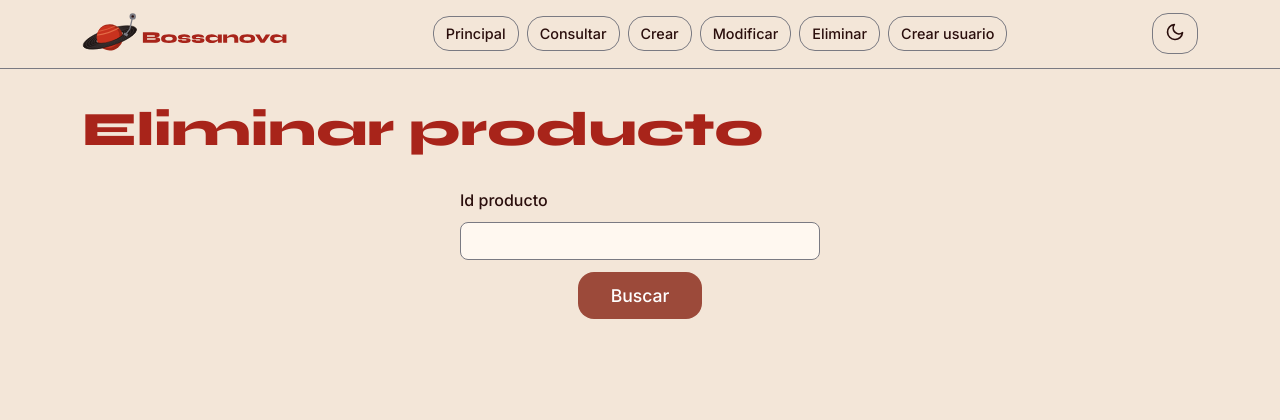
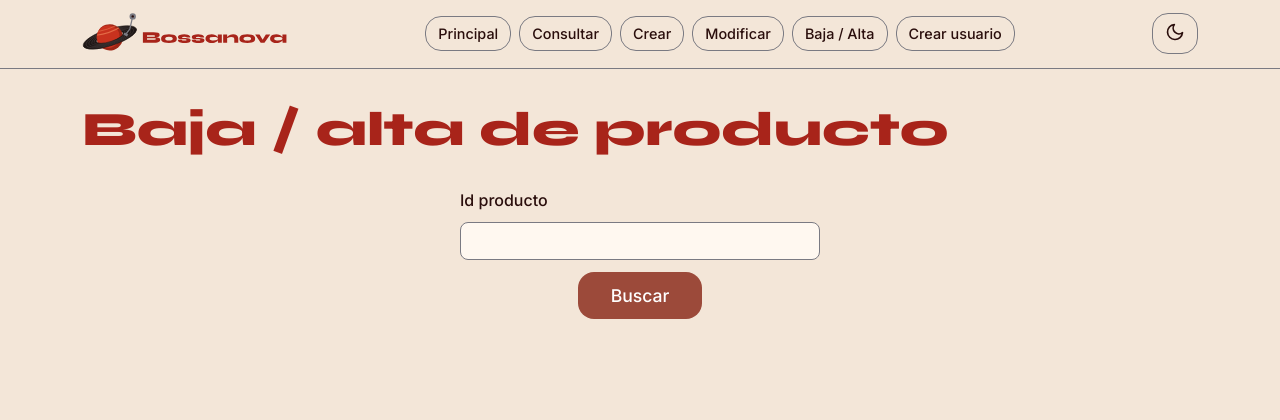
Before and after one commit to Agusgrandon/Bossanova-tienda-de-musica, a Node server app: page /dashboard/baja in a window 1280 px wide. Shown: the top 420 px of the page. Run offline with Node 20, Linux system fonts and the light colour scheme.

Commit message:
Baja/Alta: renombro eliminarProducto a darDeBajaProducto y ajusto los textos de la vista

```diff
--- a/back/src/api/controllers/product.controllers.js
+++ b/back/src/api/controllers/product.controllers.js
@@ -112,7 +112,7 @@ export const modificarProducto = async (req, res) => {
 /*=========
 BAJA LÓGICA
 =========*/
-export const eliminarProducto = async (req, res) => {
+export const darDeBajaProducto = async (req, res) => {
     const id = req.id;
 
     try {
--- a/back/src/api/routes/product.routes.js
+++ b/back/src/api/routes/product.routes.js
@@ -1,7 +1,7 @@
 // rutas de los productos
 import { Router } from "express";
 import { validarId, validarProducto } from "../middlewares/middlewares.js";
-import { activarProducto, crearProducto, eliminarProducto, modificarProducto, obtenerProductoId, obtenerProductos, obtenerProductosActivos } from "../controllers/product.controllers.js";
+import { activarProducto, crearProducto, darDeBajaProducto, modificarProducto, obtenerProductoId, obtenerProductos, obtenerProductosActivos } from "../controllers/product.controllers.js";
 
 const router = Router();
 
@@ -33,7 +33,7 @@ router.put("/:id", validarId, validarProducto, modificarProducto);
 /*==================
 DELETE (baja lógica)
 ==================*/
-router.delete("/:id", validarId, eliminarProducto);
+router.delete("/:id", validarId, darDeBajaProducto);
 
 /*=============
 PATCH (activar)
--- a/back/src/public/js/delete.js
+++ b/back/src/public/js/delete.js
@@ -36,7 +36,7 @@ getProductForm.addEventListener("submit", async (event) => {
     }
 });
 
-// Card con botón Eliminar (si está activo) o Activar (si está inactivo)
+// Card con botón Dar de baja (si está activo) o Activar (si está inactivo)
 function renderizarProducto(producto) {
     contenedorProductos.innerHTML = `
         <div class="col-12 col-sm-6 col-md-4 col-lg-3">
@@ -48,13 +48,13 @@ function renderizarProducto(producto) {
                     ${producto.artista ? `<p class="card-artista">${producto.artista}</p>` : ""}
                     <p class="card-precio">$${Number(producto.precio).toLocaleString("es-AR")}</p>
                     ${producto.activo ? "" : `<p class="card-tipo card-inactivo">Inactivo</p>`}
-                    <button type="button" class="boton" id="btn-estado">${producto.activo ? "Eliminar" : "Activar"}</button>
+                    <button type="button" class="boton" id="btn-estado">${producto.activo ? "Dar de baja" : "Activar"}</button>
                 </div>
             </article>
         </div>
     `;
 
-    const accion = producto.activo ? "eliminar" : "activar";
+    const accion = producto.activo ? "dar de baja" : "activar";
 
     // Confirmación con confirm()
     document.getElementById("btn-estado").addEventListener("click", () => {
@@ -63,7 +63,7 @@ function renderizarProducto(producto) {
         if (!confirmacion) {
             alert("Acción cancelada");
         } else if (producto.activo) {
-            eliminarProducto(producto.id);
+            darDeBajaProducto(producto.id);
         } else {
             activarProducto(producto.id);
         }
@@ -71,7 +71,7 @@ function renderizarProducto(producto) {
 }
 
 // Baja lógica
-async function eliminarProducto(id) {
+async function darDeBajaProducto(id) {
     try {
         const response = await fetch(`${urlBase}/api/productos/${id}`, {
             method: "DELETE"
@@ -80,7 +80,7 @@ async function eliminarProducto(id) {
         alert(data.message);
         getProductForm.requestSubmit();
     } catch (error) {
-        console.error("Error al eliminar producto: ", error);
+        console.error("Error al dar de baja producto: ", error);
     }
 }
 
--- a/back/src/views/delete.ejs
+++ b/back/src/views/delete.ejs
@@ -1,7 +1,7 @@
 <%- include("partials/head.ejs") %>
 <%- include("partials/header.ejs") %>
     <main class="container">
-        <h1>Eliminar producto</h1>
+        <h1>Baja / alta de producto</h1>
 
         <form class="formulario" id="getProductForm">
             <label for="idProd">Id producto</label>
--- a/back/src/views/partials/header.ejs
+++ b/back/src/views/partials/header.ejs
@@ -11,7 +11,7 @@
                 <a class="boton boton-secundario" href="/dashboard/consultar">Consultar</a>
                 <a class="boton boton-secundario" href="/dashboard/crear">Crear</a>
                 <a class="boton boton-secundario" href="/dashboard/modificar">Modificar</a>
-                <a class="boton boton-secundario" href="/dashboard/baja">Eliminar</a>
+                <a class="boton boton-secundario" href="/dashboard/baja">Baja / Alta</a>
                 <a class="boton boton-secundario" href="/dashboard/crearUsuario">Crear usuario</a>
             </nav>
 
```
